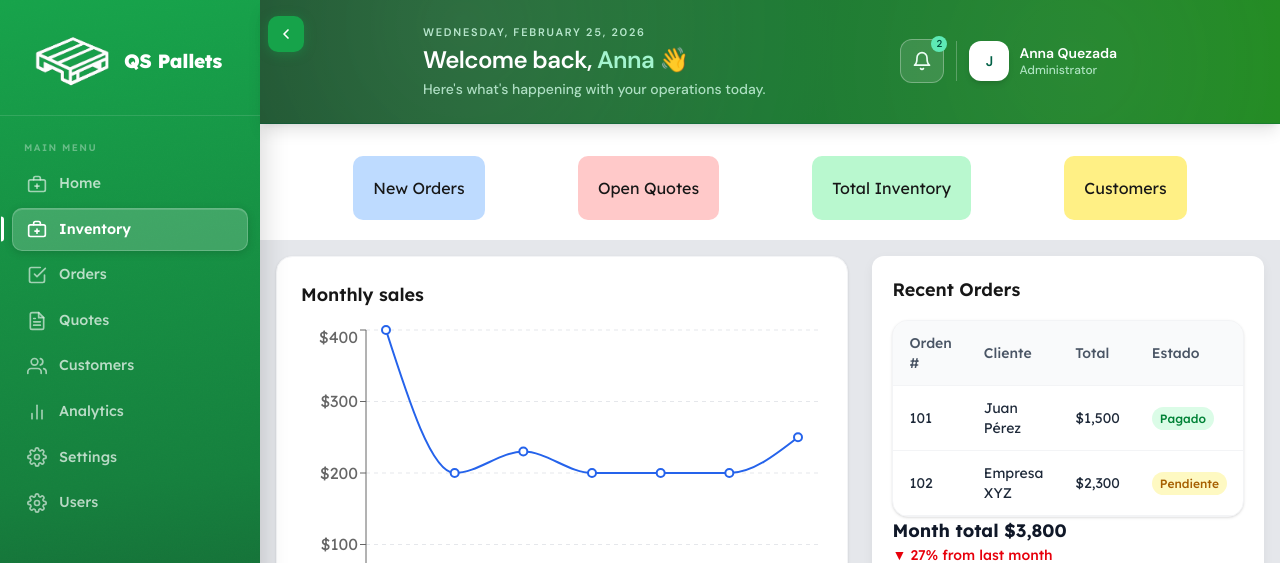
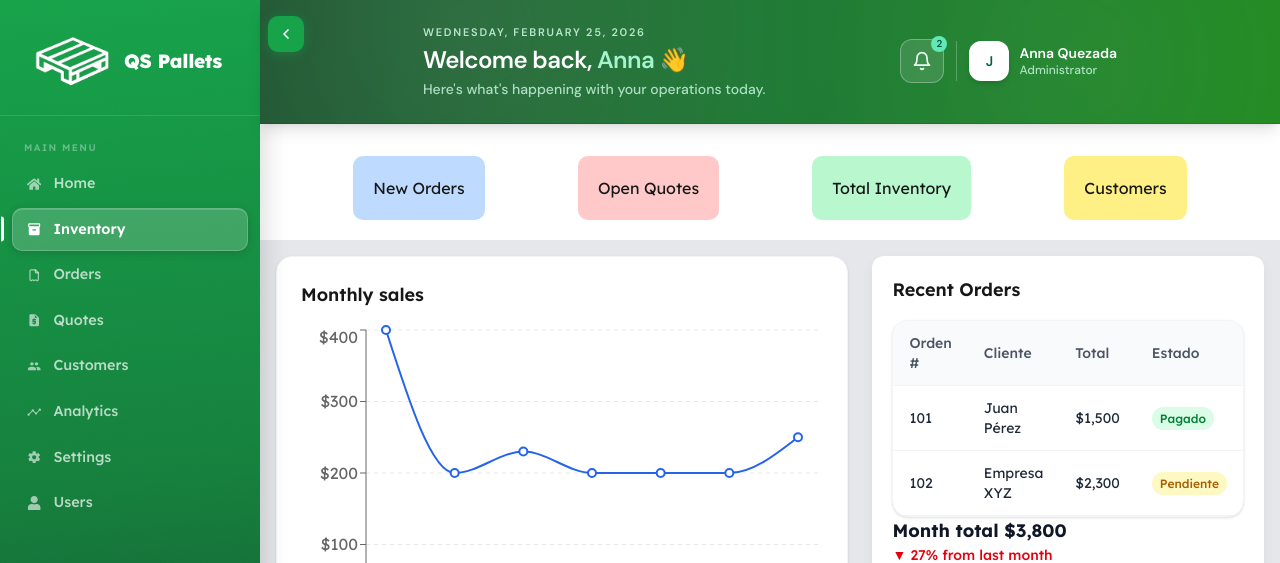
Before and after one commit to hquezada24/qs-pallets, a Next.js app: page /dashboard in a window 1280 px wide. Shown: the top 563 px of the page. Built offline with nearby package versions, Linux system fonts and the light colour scheme.

Commit message:
Install react-icons and update sidebar icons.

```diff
--- a/package.json
+++ b/package.json
@@ -18,6 +18,7 @@
     "postcss": "^8.5.6",
     "react": "19.2.3",
     "react-dom": "19.2.3",
+    "react-icons": "^5.6.0",
     "recharts": "^3.7.0",
     "tailwindcss": "^4.1.18"
   },
--- a/src/components/SidebarMenu.jsx
+++ b/src/components/SidebarMenu.jsx
@@ -1,153 +1,44 @@
 "use client";
 import { useState } from "react";
+import { FaHome, FaUser } from "react-icons/fa";
+import { MdInventory2, MdRequestQuote } from "react-icons/md";
+import { IoAnalytics } from "react-icons/io5";
+import { IoMdSettings, IoMdPeople } from "react-icons/io";
+import { TbInvoice } from "react-icons/tb";
 import Image from "next/image";
 
 const menuItems = [
   {
     label: "Home",
-    icon: (
-      <svg
-        viewBox="0 0 24 24"
-        fill="none"
-        stroke="currentColor"
-        strokeWidth="2"
-        strokeLinecap="round"
-        strokeLinejoin="round"
-        className="w-5 h-5"
-      >
-        <rect x="2" y="7" width="20" height="14" rx="2" />
-        <path d="M16 7V5a2 2 0 0 0-2-2h-4a2 2 0 0 0-2 2v2" />
-        <line x1="12" y1="12" x2="12" y2="17" />
-        <line x1="9.5" y1="14.5" x2="14.5" y2="14.5" />
-      </svg>
-    ),
+    icon: <FaHome />,
   },
   {
     label: "Inventory",
-    icon: (
-      <svg
-        viewBox="0 0 24 24"
-        fill="none"
-        stroke="currentColor"
-        strokeWidth="2"
-        strokeLinecap="round"
-        strokeLinejoin="round"
-        className="w-5 h-5"
-      >
-        <rect x="2" y="7" width="20" height="14" rx="2" />
-        <path d="M16 7V5a2 2 0 0 0-2-2h-4a2 2 0 0 0-2 2v2" />
-        <line x1="12" y1="12" x2="12" y2="17" />
-        <line x1="9.5" y1="14.5" x2="14.5" y2="14.5" />
-      </svg>
-    ),
+    icon: <MdInventory2 />,
   },
   {
     label: "Orders",
-    icon: (
-      <svg
-        viewBox="0 0 24 24"
-        fill="none"
-        stroke="currentColor"
-        strokeWidth="2"
-        strokeLinecap="round"
-        strokeLinejoin="round"
-        className="w-5 h-5"
-      >
-        <path d="M9 11l3 3L22 4" />
-        <path d="M21 12v7a2 2 0 0 1-2 2H5a2 2 0 0 1-2-2V5a2 2 0 0 1 2-2h11" />
-      </svg>
-    ),
+    icon: <TbInvoice />,
   },
   {
     label: "Quotes",
-    icon: (
-      <svg
-        viewBox="0 0 24 24"
-        fill="none"
-        stroke="currentColor"
-        strokeWidth="2"
-        strokeLinecap="round"
-        strokeLinejoin="round"
-        className="w-5 h-5"
-      >
-        <path d="M14 2H6a2 2 0 0 0-2 2v16a2 2 0 0 0 2 2h12a2 2 0 0 0 2-2V8z" />
-        <polyline points="14 2 14 8 20 8" />
-        <line x1="16" y1="13" x2="8" y2="13" />
-        <line x1="16" y1="17" x2="8" y2="17" />
-        <polyline points="10 9 9 9 8 9" />
-      </svg>
-    ),
+    icon: <MdRequestQuote />,
   },
   {
     label: "Customers",
-    icon: (
-      <svg
-        viewBox="0 0 24 24"
-        fill="none"
-        stroke="currentColor"
-        strokeWidth="2"
-        strokeLinecap="round"
-        strokeLinejoin="round"
-        className="w-5 h-5"
-      >
-        <path d="M17 21v-2a4 4 0 0 0-4-4H5a4 4 0 0 0-4 4v2" />
-        <circle cx="9" cy="7" r="4" />
-        <path d="M23 21v-2a4 4 0 0 0-3-3.87" />
-        <path d="M16 3.13a4 4 0 0 1 0 7.75" />
-      </svg>
-    ),
+    icon: <IoMdPeople />,
   },
   {
     label: "Analytics",
-    icon: (
-      <svg
-        viewBox="0 0 24 24"
-        fill="none"
-        stroke="currentColor"
-        strokeWidth="2"
-        strokeLinecap="round"
-        strokeLinejoin="round"
-        className="w-5 h-5"
-      >
-        <line x1="18" y1="20" x2="18" y2="10" />
-        <line x1="12" y1="20" x2="12" y2="4" />
-        <line x1="6" y1="20" x2="6" y2="14" />
-      </svg>
-    ),
+    icon: <IoAnalytics />,
   },
   {
     label: "Settings",
-    icon: (
-      <svg
-        viewBox="0 0 24 24"
-        fill="none"
-        stroke="currentColor"
-        strokeWidth="2"
-        strokeLinecap="round"
-        strokeLinejoin="round"
-        className="w-5 h-5"
-      >
-        <circle cx="12" cy="12" r="3" />
-        <path d="M19.4 15a1.65 1.65 0 0 0 .33 1.82l.06.06a2 2 0 0 1-2.83 2.83l-.06-.06a1.65 1.65 0 0 0-1.82-.33 1.65 1.65 0 0 0-1 1.51V21a2 2 0 0 1-4 0v-.09A1.65 1.65 0 0 0 9 19.4a1.65 1.65 0 0 0-1.82.33l-.06.06a2 2 0 0 1-2.83-2.83l.06-.06A1.65 1.65 0 0 0 4.68 15a1.65 1.65 0 0 0-1.51-1H3a2 2 0 0 1 0-4h.09A1.65 1.65 0 0 0 4.6 9a1.65 1.65 0 0 0-.33-1.82l-.06-.06a2 2 0 0 1 2.83-2.83l.06.06A1.65 1.65 0 0 0 9 4.68a1.65 1.65 0 0 0 1-1.51V3a2 2 0 0 1 4 0v.09a1.65 1.65 0 0 0 1 1.51 1.65 1.65 0 0 0 1.82-.33l.06-.06a2 2 0 0 1 2.83 2.83l-.06.06A1.65 1.65 0 0 0 19.4 9a1.65 1.65 0 0 0 1.51 1H21a2 2 0 0 1 0 4h-.09a1.65 1.65 0 0 0-1.51 1z" />
-      </svg>
-    ),
+    icon: <IoMdSettings />,
   },
   {
     label: "Users",
-    icon: (
-      <svg
-        viewBox="0 0 24 24"
-        fill="none"
-        stroke="currentColor"
-        strokeWidth="2"
-        strokeLinecap="round"
-        strokeLinejoin="round"
-        className="w-5 h-5"
-      >
-        <circle cx="12" cy="12" r="3" />
-        <path d="M19.4 15a1.65 1.65 0 0 0 .33 1.82l.06.06a2 2 0 0 1-2.83 2.83l-.06-.06a1.65 1.65 0 0 0-1.82-.33 1.65 1.65 0 0 0-1 1.51V21a2 2 0 0 1-4 0v-.09A1.65 1.65 0 0 0 9 19.4a1.65 1.65 0 0 0-1.82.33l-.06.06a2 2 0 0 1-2.83-2.83l.06-.06A1.65 1.65 0 0 0 4.68 15a1.65 1.65 0 0 0-1.51-1H3a2 2 0 0 1 0-4h.09A1.65 1.65 0 0 0 4.6 9a1.65 1.65 0 0 0-.33-1.82l-.06-.06a2 2 0 0 1 2.83-2.83l.06.06A1.65 1.65 0 0 0 9 4.68a1.65 1.65 0 0 0 1-1.51V3a2 2 0 0 1 4 0v.09a1.65 1.65 0 0 0 1 1.51 1.65 1.65 0 0 0 1.82-.33l.06-.06a2 2 0 0 1 2.83 2.83l-.06.06A1.65 1.65 0 0 0 19.4 9a1.65 1.65 0 0 0 1.51 1H21a2 2 0 0 1 0 4h-.09a1.65 1.65 0 0 0-1.51 1z" />
-      </svg>
-    ),
+    icon: <FaUser />,
   },
 ];
 
```
Also changed, not shown: 1 other file (tests, documents, lock files or other folders).
